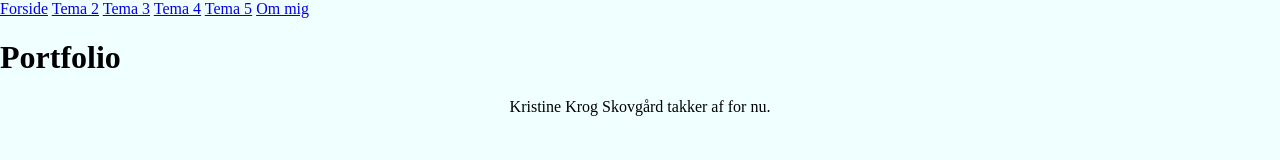
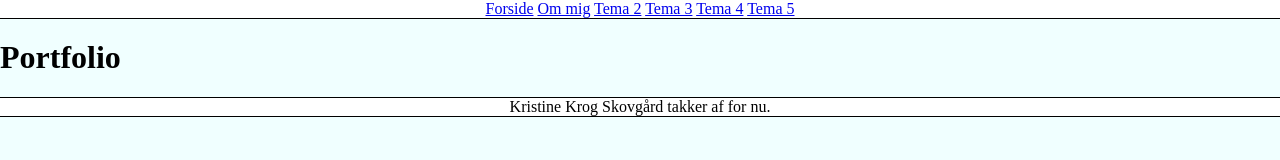
Before and after one commit to kris53m1/portfolio, a plain HTML site: page index.html in a window 1280 px wide. Drawn offline with Linux system fonts and the light colour scheme.

Commit message:
borderpixel indsat, header i rigtig rækkefølge + lidt css

```diff
--- a/css/basic.css
+++ b/css/basic.css
@@ -6,8 +6,17 @@ body {
 
 }
 
+header {
+    text-align: center;
+    outline: 1px solid black;
+    background-color: white;
+
+}
+
 footer {
 
     text-align: center;
-    font:
+    font: ;
+    outline: 1px solid black;
+    background-color: white;
 }
--- a/index.html
+++ b/index.html
@@ -14,12 +14,13 @@
 
     <header>
         <a href="index.html#forside">Forside</a>
+        <a href="om_mig.html#om_mig">Om mig</a>
         <a href="02_web.html#02_web">Tema 2</a>
         <a href="03_ux.html#03_ux">Tema 3</a>
         <a href="04_animation.html#04_animation">Tema 4</a>
 
         <a href="05_content.html#05_content">Tema 5</a>
-        <a href="om_mig.html#om_mig">Om mig</a>
+
     </header>
 
     <h1>Portfolio</h1>
```
Also changed, not shown: 02_web.html (+2 -1 lines), 03_ux.html (+2 -1 lines), 04_animation.html (+2 -1 lines), 05_content.html (+2 -1 lines), css/om_mig.css (+46 -0 lines), om_mig.html (+11 -5 lines).
